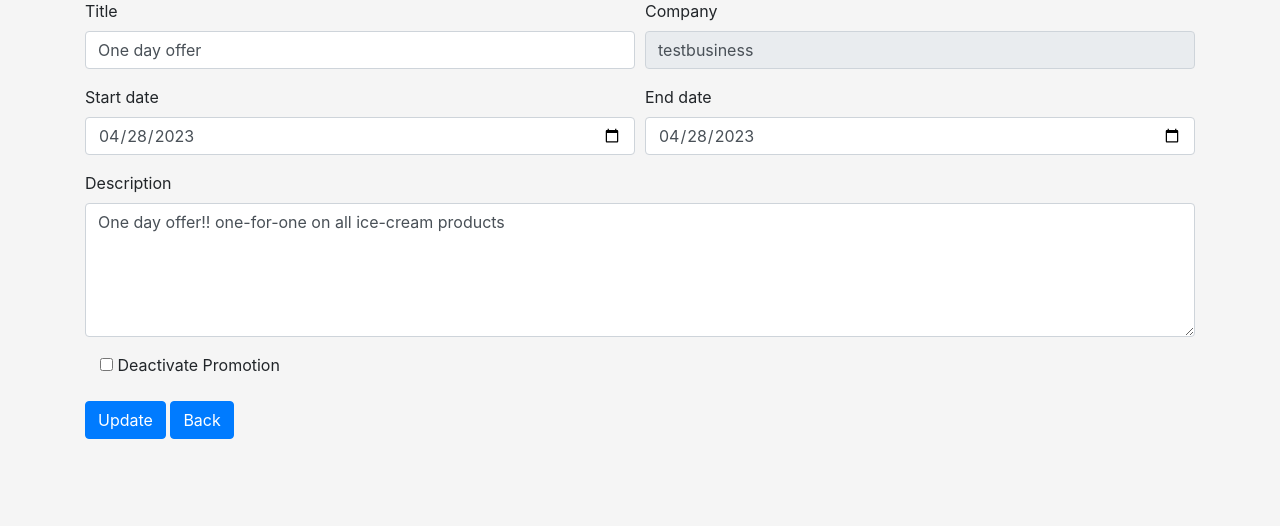
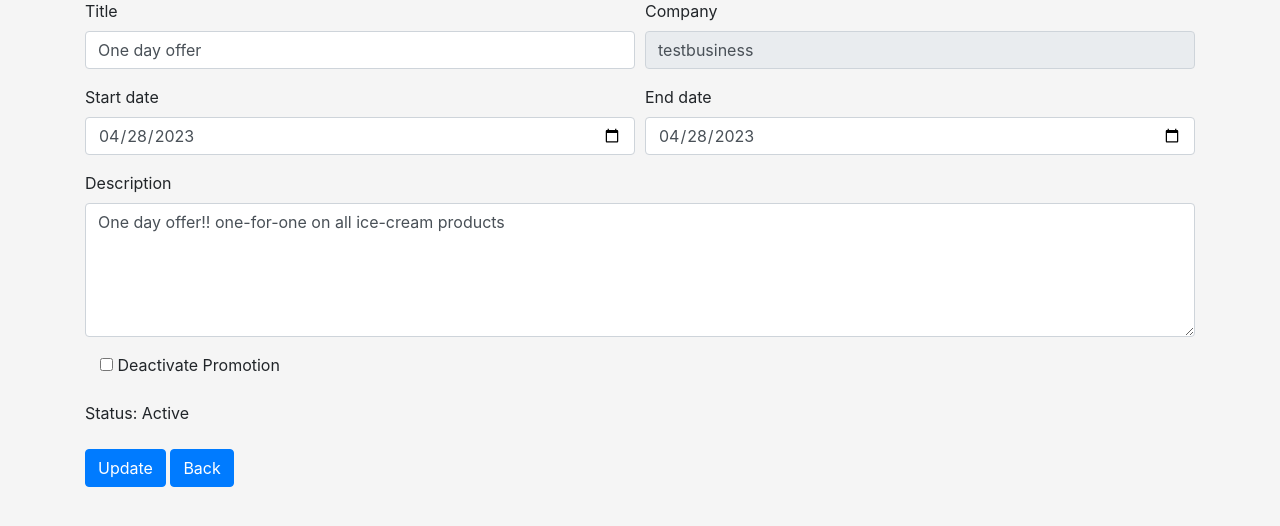
Before and after one commit to zxchen92/FYP, a Django app: page /viewpromotion/3/ in a window 1280 px wide. Shown: the part 161-687 px from the top of the page. Run offline with Django 4.2, Linux system fonts and the light colour scheme; a user stored in the database is signed in; data comes from the database, SQL or seed files in the repository; both versions use the stored data as it was after the commit; some libraries are stand-ins or nearby versions.

Commit message:
[FYP-00]Added label to show business if promotion is active or deactivated

```diff
--- a/Homepage/templates/viewpromotion.html
+++ b/Homepage/templates/viewpromotion.html
@@ -39,6 +39,15 @@
     {% endif %}
 
     {% if user_type.userType == 'admin' or user_type.userType == 'business' %}
+      {% if promotion.isActive %}
+      <div>
+        Status: Active
+      </div><br>
+      {%else%}
+      <div>
+        Status: Deactivated
+      </div><br>
+      {% endif %}
       <button type="submit" class="btn btn-primary">Update</button>
     {% endif %}
   <a href="javascript:history.back()" class="btn btn-primary">Back</a>
```
Also changed, not shown: db.sqlite3.
